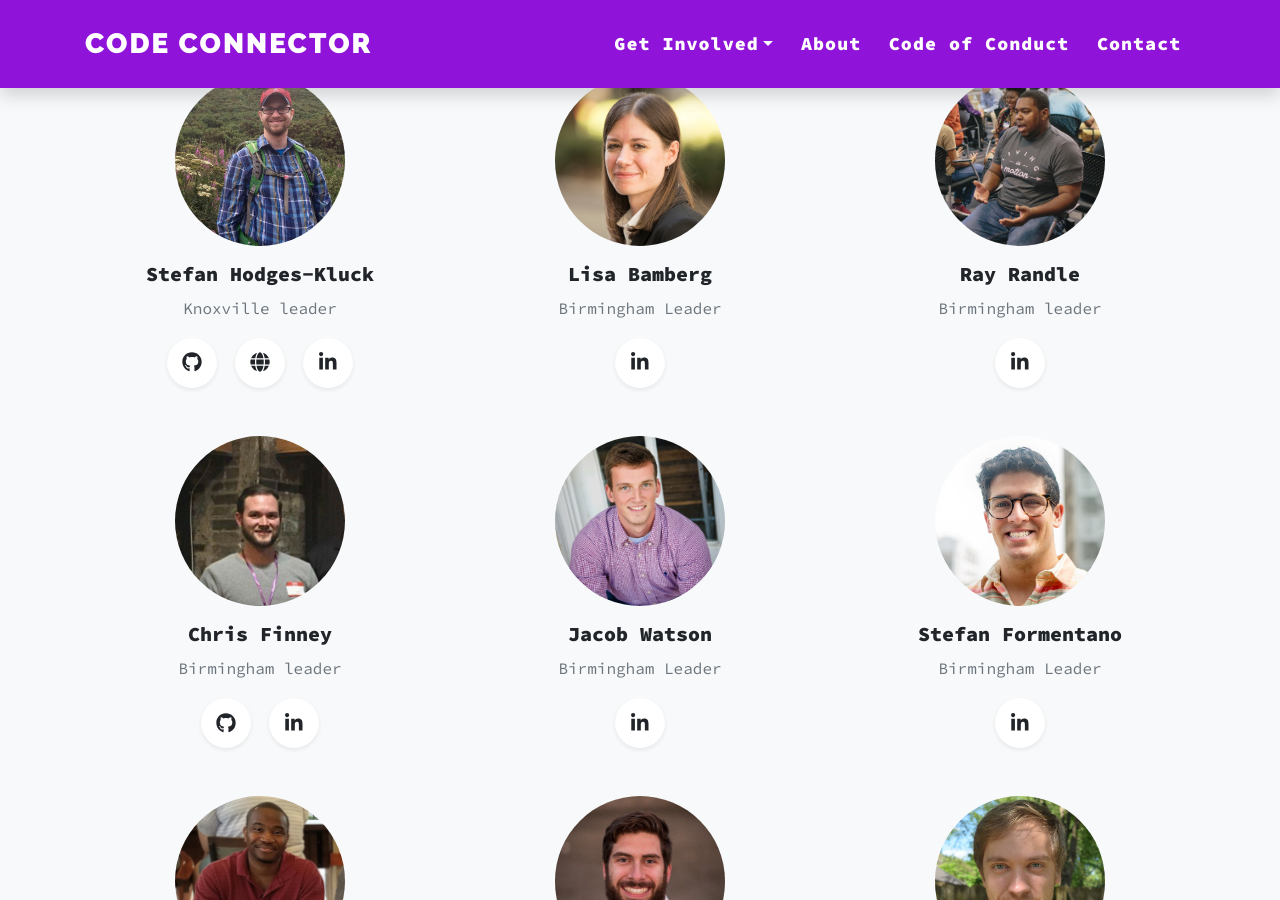
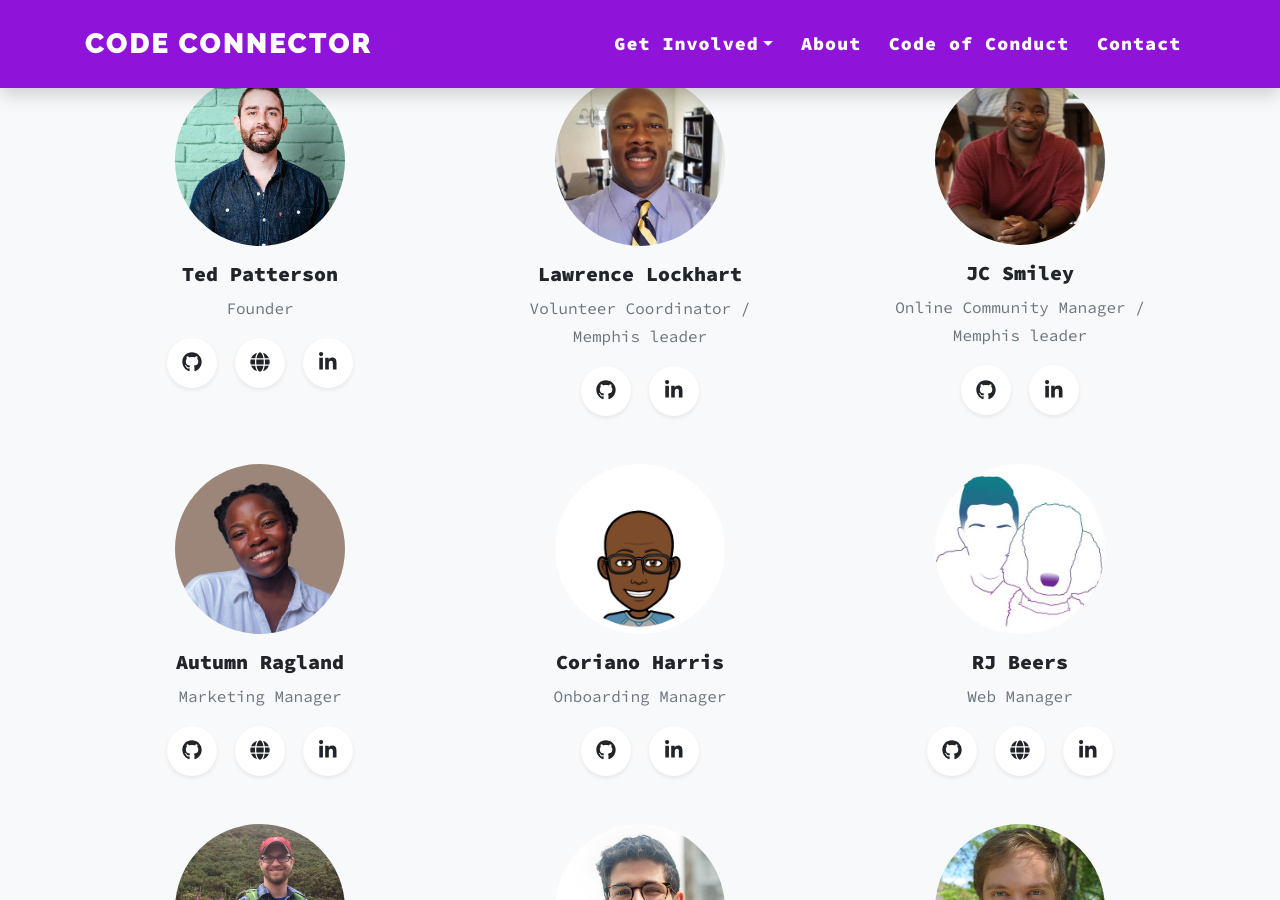
Before and after one commit to codeconnector/codeconnector.github.io, a Jekyll site: the page built from about.html, in a window 1280 px wide and 900 px high, scrolled down 2831 px. Built offline with Jekyll 4.4.1, drawn with Linux system fonts in a browser that asks for light colours; nearby versions of some CDN libraries; some of the changed text lies outside the part shown.

Commit message:
Update CC team (#58)
National leaders are now listed followed by active regional leaders.

```diff
--- a/_data/team.yml
+++ b/_data/team.yml
@@ -1,61 +1,53 @@
+- name: Ted Patterson
+  image: ted-p.jpg
+  title: Founder
+  github: tedjpatterson
+  website: https://www.tedpatterson.io
+  linkedin: tedjpatterson
+- name: Lawrence Lockhart
+  image: lawrence-l.jpg
+  title: Volunteer Coordinator /</br>Memphis leader
+  github: onesirian
+  linkedin: lawrencelockhart
+- name: JC Smiley
+  image: jc-s.jpg
+  title: Online Community Manager /</br>Memphis leader
+  github: jcsmileyjr
+  linkedin: jcsmileyjr
+- name: Autumn Ragland
+  image: autumn-ragland.png
+  title: Marketing Manager
+  github: autumn-ragland
+  website: http://autumnragland.com
+  linkedin: autumn-ragland
+- name: Coriano Harris
+  title: Onboarding Manager
+  image: coriano-harris.png
+  github: corianoharris
+  linkedin: corianoharris
+- name: RJ Beers
+  image: rj-beers.jpeg
+  title: Web Manager
+  github: rjbeers
+  website: https://www.rjbeers.com
+  linkedin: rjbeers
 - name: Stefan Hodges-Kluck
   image: stefan-hk.jpg
   title: Knoxville leader
   github: stefanhk31
   website: https://www.stefanhodgeskluck.com
   linkedin: stefanhk31
-- name: Lisa Bamberg
-  image: lisa-b.jpg
-  title: Birmingham Leader
-  linkedin: lisabamberg
-- name: Ray Randle
-  image: ray-r.jpg
-  title: Birmingham leader
-  linkedin: rayrandle
-- name: Chris Finney
-  image: chris-f.jpg
-  title: Birmingham leader
-  github: CFin86
-  linkedin: cfin86
-- name: Jacob Watson
-  image: jacob-w.jpg
-  title: Birmingham Leader
-  linkedin: jacob-watson-007
 - name: Stefan Formentano
   image: stefan-f.jpg
   title: Birmingham Leader
   linkedin: stefan-formentano-8809bb93
-- name: JC Smiley
-  image: jc-s.jpg
-  title: Community Manager /<br>Memphis leader
-  github: jcsmileyjr
-  linkedin: jcsmileyjr
-- name: Ryan Clearly
-  image: ryan-c.jpg
-  title: Memphis Leader
-  linkedin: ryan-cleary-31840058
 - name: Tim Mathis
   image: tim-m.jpg
   title: Memphis leader
   github: timothymathis
   linkedin: tim-mathis-web-developer
-- name: Lawrence Lockhart
-  image: lawrence-l.jpg
-  title: Memphis leader
-  github: onesirian
-  linkedin: lawrencelockhart
 - name: James Q. Quick
   image: james-q.jpg
   title: Memphis leader
   github: jamesqquick
   linkedin: jamesqquick
-- name: Amanda Lane
-  image: amanda-l.jpg
-  title: Project Manager
-  linkedin: amandaplane
-- name: Ted Patterson
-  image: ted-p.jpg
-  title: General Manager /<br>Lehigh Valley leader
-  github: tedjpatterson
-  website: https://www.tedpatterson.io
-  linkedin: tedjpatterson
```
Also changed, not shown: content/images/team/autumn-ragland.png (added), content/images/team/coriano-harris.png (added), content/images/team/rj-beers.jpeg (added).
